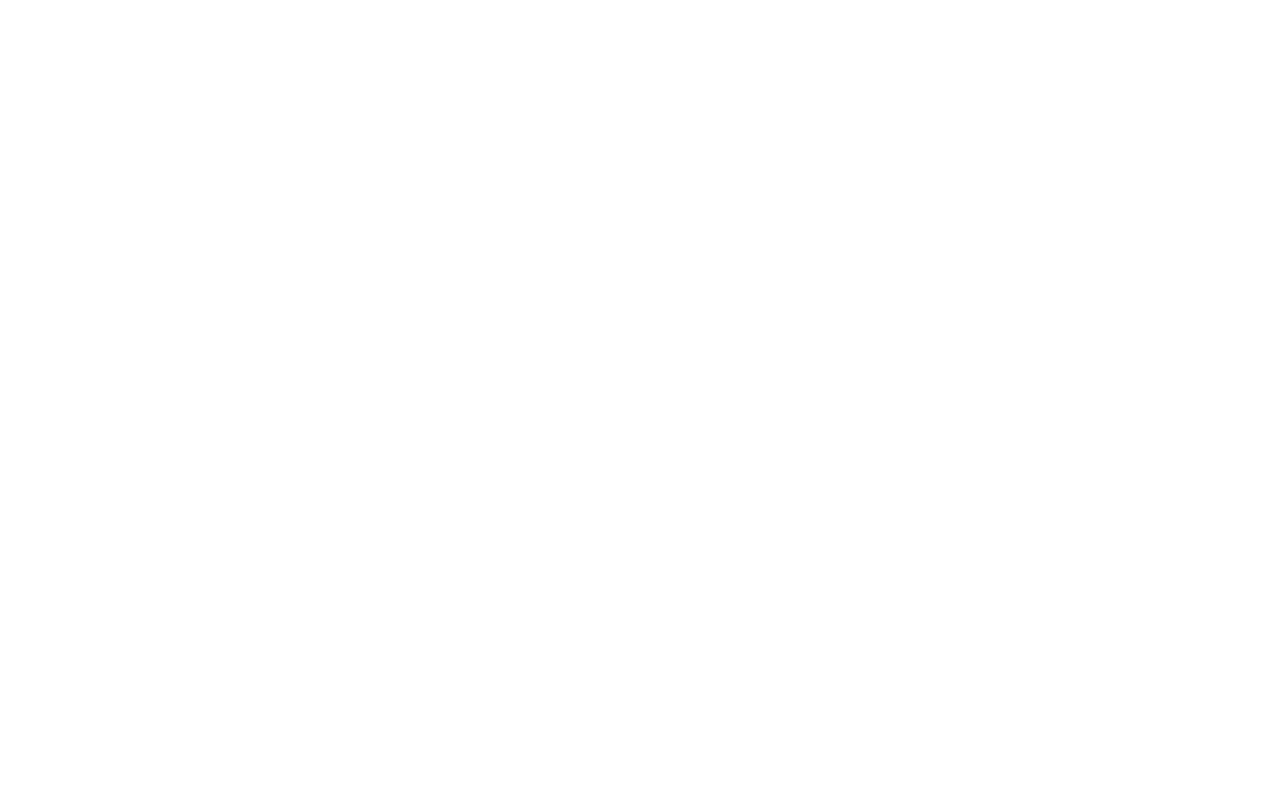
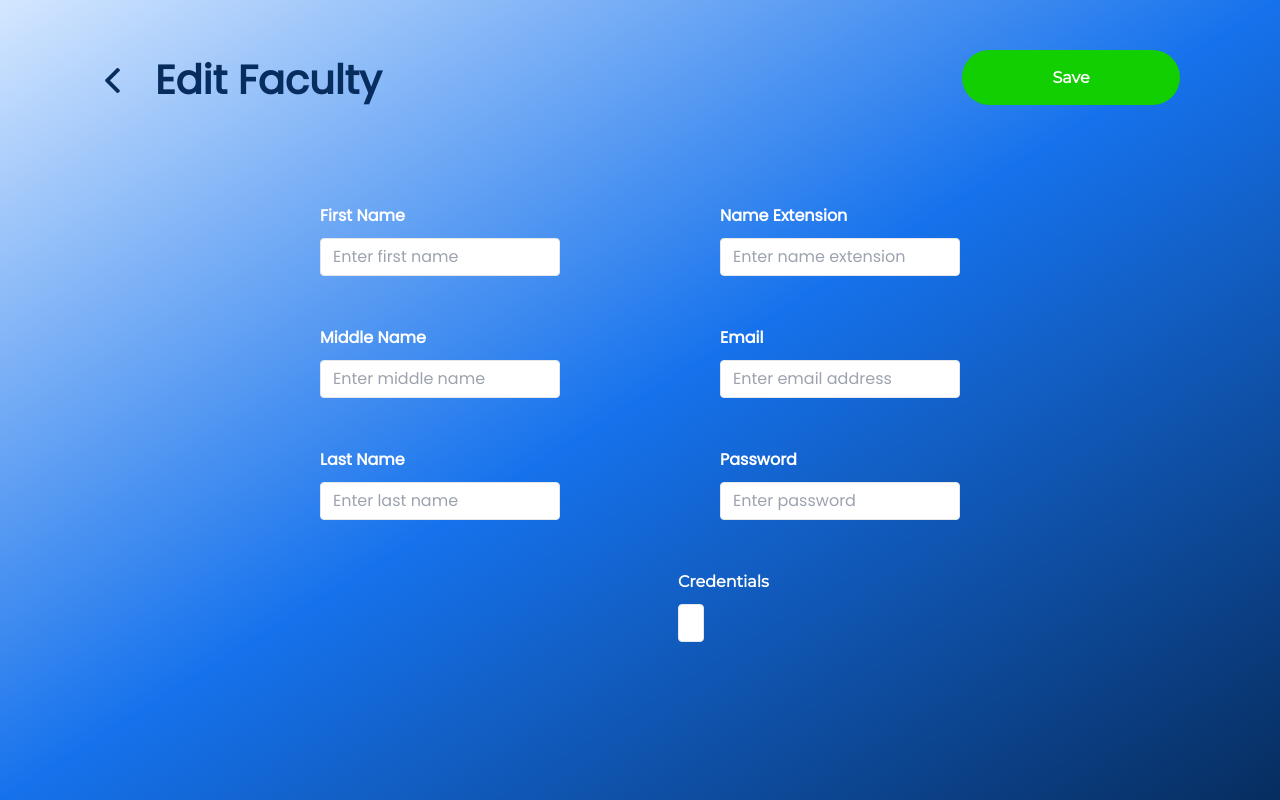
Before and after one commit to CMH7/PresentPo-Admin, a React (Vite) app: page /admindashboard/managefaculties/editfaculty/1 in a window 1280 px wide. Before the commit this address had no page. Built offline with nearby package versions, Linux system fonts and the light colour scheme; no server answers.

Commit message:
feeding updated - edit faculty page

```diff
--- a/src/pages/faculty/EditFaculty.tsx
+++ b/src/pages/faculty/EditFaculty.tsx
@@ -1,11 +1,109 @@
 import Wrapper from "../../components/Wrapper";
 import backIcon from '../../assets/left-arrow 1.png';
-import { Link, useParams } from 'react-router-dom';
+import { Link, useNavigate, useParams } from 'react-router-dom';
+import { useEffect, useState } from "react";
+import { useMutation, useQuery, gql } from "@apollo/client";
+import { toast } from "react-toastify";
+
+const EDIT_FACULTY_OPS = gql`
+	mutation updateFaculty($updateFacultyId: ID!, $updatedFaculty: updatedFaculty!) {
+		updateFaculty(id: $updateFacultyId, updatedFaculty: $updatedFaculty) {
+			error
+			message
+			data {
+				id
+				name {
+					first
+					middle
+					last
+					extension
+				}
+				credentials
+				email
+				password
+			}
+		}
+	}
+`
+const GET_FACULTY_QUERY = gql`
+	query GetFaculty($getFacultyId: ID!) {
+		getFaculty(id: $getFacultyId) {
+			error
+			message
+			data {
+				id
+				name {
+					first
+					middle
+					last
+					extension
+				}
+				credentials
+				email
+				password
+			}
+		}
+	}
+`
 
 /*stated na page na yung 'Edit Faculty'
 after this, go to index.tsx to import the page*/
 export default function EditFaculty() {
 	const { id } = useParams<{ id: string }>();
+
+	const [firstName, setFirstName] = useState('')
+	const [middleName, setMiddleName] = useState('')
+	const [lastName, setLastName] = useState('')
+	const [nameExtension, setNameExtension] = useState('')
+	const [credentials, setCredentials] = useState('')
+	const [email, setEmail] = useState('')
+	const [password, setPassword] = useState('')
+	const [saving, setSaving] = useState(false)
+	const navigate = useNavigate()
+
+	const { error, loading, data } = useQuery(GET_FACULTY_QUERY, { variables: { getFacultyId: id } } )
+
+	const [editFaculty] = useMutation(EDIT_FACULTY_OPS, {
+		onCompleted: (data) => {
+			toast.success(data?.editFaculty?.message, {
+				position: "top-right",
+				autoClose: 5000,
+				hideProgressBar: false,
+				closeOnClick: true,
+				pauseOnHover: true,
+				draggable: true,
+				progress: undefined,
+				theme: "light",
+			});
+			setSaving(false)
+			navigate('/admindashboard/managefaculties', {replace: true})
+		},
+		onError: (e) => {
+			toast.error(`${e}`, {
+				position: "top-right",
+				autoClose: 5000,
+				hideProgressBar: false,
+				closeOnClick: true,
+				pauseOnHover: true,
+				draggable: true,
+				progress: undefined,
+				theme: "light",
+			});
+			setSaving(false)
+		}
+	})
+
+	useEffect(() => {
+		console.log(data);
+
+		setFirstName(data?.getFaculty?.data?.name?.first)
+		setMiddleName(data?.getFaculty?.data?.name?.middle)
+		setLastName(data?.getFaculty?.data?.name?.last)
+		setNameExtension(data?.getFaculty?.data?.name?.extension)
+		setCredentials(data?.getFaculty?.data?.credentials)
+		setEmail(data?.getFaculty?.data?.email)
+		setPassword(data?.getFaculty?.data?.password)
+	}, [data])
 
   return(
     <Wrapper>
@@ -22,13 +120,37 @@
 
 				{/* edit label  */}
 				<div className=" ml-[30px] poppins font-bold text-[40px] text-primary-2">
-					Edit Student
+					Edit Faculty
 				</div>
 			</div>
 
 			{/* save button */}
-			<button className="flex justify-center items-center mt-[50px] mr-[100px] bg-[#11CF00] hover:bg-[#1672ec] text-white font-semibold py-2 px-20 rounded-full focus:outline-none focus:shadow-outline w-[218px] h-[55px]" type="submit">
-				Save
+			<button
+				onClick={() => {
+					if (firstName === '' || lastName === '' || email === '' || password ==='') {
+						toast.error('Invalid inputs', {
+							position: "top-right",
+							autoClose: 5000,
+							hideProgressBar: false,
+							closeOnClick: true,
+							pauseOnHover: true,
+							draggable: true,
+							progress: undefined,
+							theme: "light",
+						});
+						return
+					}
+					setSaving(true)
+					editFaculty({ variables: { updateFacultyId: id, updatedFaculty: { credentials: credentials, email: email, name: { extension: nameExtension, first: firstName, last: lastName, middle: middleName }, password: password } } } )
+				}}
+				className="flex justify-center items-center mt-[50px] mr-[100px] bg-[#11CF00] hover:bg-[#1672ec] text-white font-semibold py-2 px-20 rounded-full focus:outline-none focus:shadow-outline w-[218px] h-[55px]" type="submit"
+			>
+				{
+					saving ?
+					<div>saving...</div>
+					:
+					<div>Save</div>
+				}
 			</button>
 		</div>
 
@@ -41,21 +163,21 @@
 					<label className="block text-white poppins font-semibold pb-[10px]">
 						First Name
 					</label>
-					<input className="appearance-none border rounded w-full py-2 px-3 text-gray-700 leading-tight focus:outline-none focus:shadow-outline" id="last-name" type="text" placeholder="Enter first name" />
+					<input onChange={(e) => setFirstName(e.target.value)} value={firstName} className="appearance-none border rounded w-full py-2 px-3 text-gray-700 leading-tight focus:outline-none focus:shadow-outline" id="last-name" type="text" placeholder="Enter first name" />
 				</div>
 
 				<div className="pb-[50px]">
 					<label className="block text-white poppins font-semibold pb-[10px]">
 						Middle Name
 					</label>
-					<input className="appearance-none border rounded w-full py-2 px-3 text-gray-700 leading-tight focus:outline-none focus:shadow-outline" id="first-name" type="text" placeholder="Enter middle name" />
+					<input onChange={(e) => setMiddleName(e.target.value)} value={middleName} className="appearance-none border rounded w-full py-2 px-3 text-gray-700 leading-tight focus:outline-none focus:shadow-outline" id="first-name" type="text" placeholder="Enter middle name" />
 				</div>
 
 				<div className="pb-[50px]">
 					<label className="block text-white font-semibold pb-[10px]">
 						Last Name
 					</label>
-					<input value={id} className="appearance-none border rounded w-full py-2 px-3 text-gray-700 leading-tight focus:outline-none focus:shadow-outline" id="middle-name" type="text" placeholder="Enter last name" />
+					<input onChange={(e) => setLastName(e.target.value)} value={lastName} className="appearance-none border rounded w-full py-2 px-3 text-gray-700 leading-tight focus:outline-none focus:shadow-outline" id="middle-name" type="text" placeholder="Enter last name" />
 				</div>
 			</div>
 
@@ -65,21 +187,21 @@
 					<label className="block text-white font-semibold pb-[10px]">
 						Name Extension
 					</label>
-					<input className="appearance-none border rounded w-full py-2 px-3 text-gray-700 leading-tight focus:outline-none focus:shadow-outline" id="sections-handled" type="text" placeholder="Enter name extension" />
+					<input onChange={(e) => setNameExtension(e.target.value)} value={nameExtension} className="appearance-none border rounded w-full py-2 px-3 text-gray-700 leading-tight focus:outline-none focus:shadow-outline" type="text" placeholder="Enter name extension" />
 				</div>
 
 				<div className="pb-[50px]">
 					<label className="block text-white font-semibold pb-[10px]">
 						Email
 					</label>
-					<input className="appearance-none border rounded w-full py-2 px-3 text-gray-700 leading-tight focus:outline-none focus:shadow-outline" id="email" type="email" placeholder="Enter email address" />
+					<input onChange={(e) => setEmail(e.target.value)} value={email} className="appearance-none border rounded w-full py-2 px-3 text-gray-700 leading-tight focus:outline-none focus:shadow-outline" type="text" placeholder="Enter email address" />
 				</div>
 
 				<div className="pb-[50px]">
 					<label className="block text-white font-semibold pb-[10px]">
 						Password
 					</label>
-					<input className="appearance-none border rounded w-full py-2 px-3 text-gray-700 leading-tight focus:outline-none focus:shadow-outline" id="password" type="password" placeholder="Enter password" />
+					<input onChange={(e) => setPassword(e.target.value)} value={password} className="appearance-none border rounded w-full py-2 px-3 text-gray-700 leading-tight focus:outline-none focus:shadow-outline" type="text" placeholder="Enter password" />
 				</div>
 			</div>
 		</div>
@@ -89,7 +211,7 @@
 			<label className="block text-white font-semibold pb-[10px] flex-none self-center">
 				Credentials
 			</label>
-			<input className="appearance-none border rounded w-full py-2 px-3 text-gray-700 leading-tight focus:outline-none focus:shadow-outline" id="password" type="password" placeholder="Enter credentials" />
+			<input onChange={(e) => setCredentials(e.target.value)} value={credentials} className="appearance-none border rounded w-full py-2 px-3 text-gray-700 leading-tight focus:outline-none focus:shadow-outline" id="password" type="password" placeholder="Enter credentials" />
 		</div>
     </Wrapper>
   );
--- a/src/pages/index.tsx
+++ b/src/pages/index.tsx
@@ -8,7 +8,7 @@
 import AddSubject from './subjects/AddSubject';
 import EditClass from './EditClass';
 import EditStudent from './students/EditStudent';
-import EditFaculty from './EditFaculty';
+import EditFaculty from './faculty/EditFaculty';
 import AddFaculty from './faculty/AddFaculty';
 import AdminDashboard from './AdminDashboard';
 import AddClass from './clss/AddClass';
@@ -38,14 +38,14 @@
 
         {/* faculty routes  */}
         <Route element={<ManageFaculties />} path='/admindashboard/managefaculties' />
+        <Route element={<EditFaculty />} path='/admindashboard/managefaculties/editfaculty/:id' />
+        <Route element={<AddFaculty />} path='/addfaculty' />
 
         <Route element={<Students />} path='/students' />
         <Route element={<EditSchedule />} path='/editschedule' />
         <Route element={<AddSchedule />} path='/addschedule' />
         <Route element={<EditAdmin />} path='/editadmin' />
         <Route element={<EditClass />} path='editclass' />
-        <Route element={<EditFaculty />} path='/editfaculty' />
-        <Route element={<AddFaculty />} path='/addfaculty' />
         <Route element={<AddClass />} path='/addclass' />
       </Routes>
     </BrowserRouter>
```
